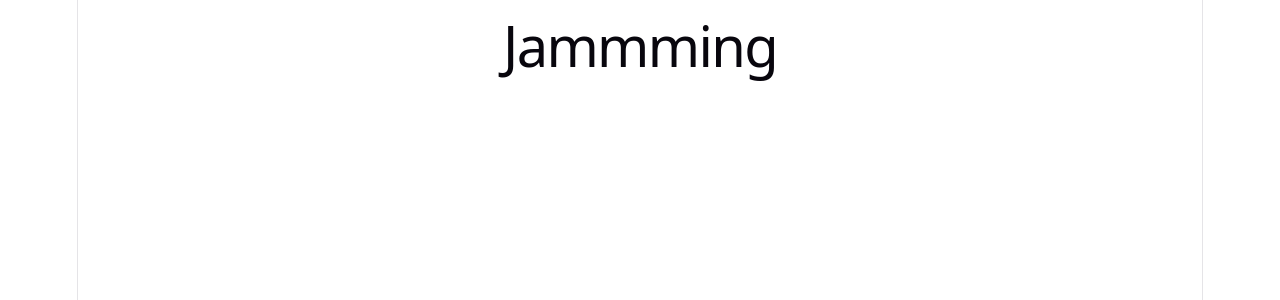
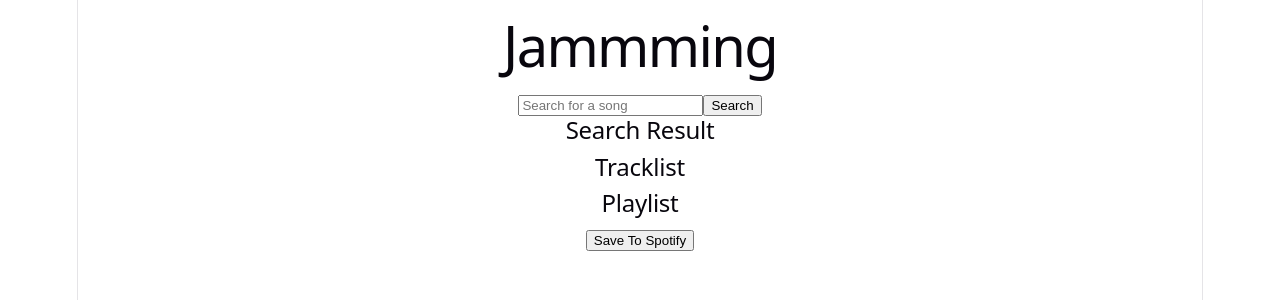
Before and after one commit to MiguelangelCardona440/Jammming, a React (Vite) app: page / in a window 1280 px wide. Shown: the top 300 px of the page. Built offline with nearby package versions, Linux system fonts and the light colour scheme.

Commit message:
Create static React components

```diff
--- a/src/App.css
+++ b/src/App.css
@@ -167,7 +167,7 @@
 
   &::before,
   &::after {
-    content: '';
+    content: "";
     position: absolute;
     top: -4.5px;
     border: 5px solid transparent;
--- a/src/App.jsx
+++ b/src/App.jsx
@@ -1,9 +1,22 @@
 import "./App.css";
+import Playlist from "./components/Playlist";
+import SearchBar from "./components/SearchBar";
+import SearchResults from "./components/SearchResults";
+import Track from "./components/Track";
+import Tracklist from "./components/Tracklist";
 
 function App() {
   return (
     <div>
       <h1>Jammming</h1>
+
+      <SearchBar />
+
+      <SearchResults />
+
+      <Tracklist />
+
+      <Playlist />
     </div>
   );
 }
--- /dev/null
+++ b/src/components/Playlist.jsx
@@ -0,0 +1,10 @@
+function Playlist() {
+  return (
+    <div>
+      <h2>Playlist</h2>
+      <button>Save To Spotify</button>
+    </div>
+  );
+}
+
+export default Playlist;
--- /dev/null
+++ b/src/components/SearchBar.jsx
@@ -0,0 +1,10 @@
+function SearchBar() {
+  return (
+    <div>
+      <input type="text" placeholder="Search for a song"></input>
+      <button>Search</button>
+    </div>
+  );
+}
+
+export default SearchBar;
--- /dev/null
+++ b/src/components/SearchResults.jsx
@@ -0,0 +1,9 @@
+function SearchResults() {
+  return (
+    <div>
+      <h2>Search Result</h2>
+    </div>
+  );
+}
+
+export default SearchResults;
--- /dev/null
+++ b/src/components/Track.jsx
@@ -0,0 +1,9 @@
+function Track() {
+  return (
+    <div>
+      <p>Song Name - Artist</p>
+    </div>
+  );
+}
+
+export default Track;
--- /dev/null
+++ b/src/components/Tracklist.jsx
@@ -0,0 +1,9 @@
+function Tracklist() {
+  return (
+    <div>
+      <h2>Tracklist</h2>
+    </div>
+  );
+}
+
+export default Tracklist;
```
